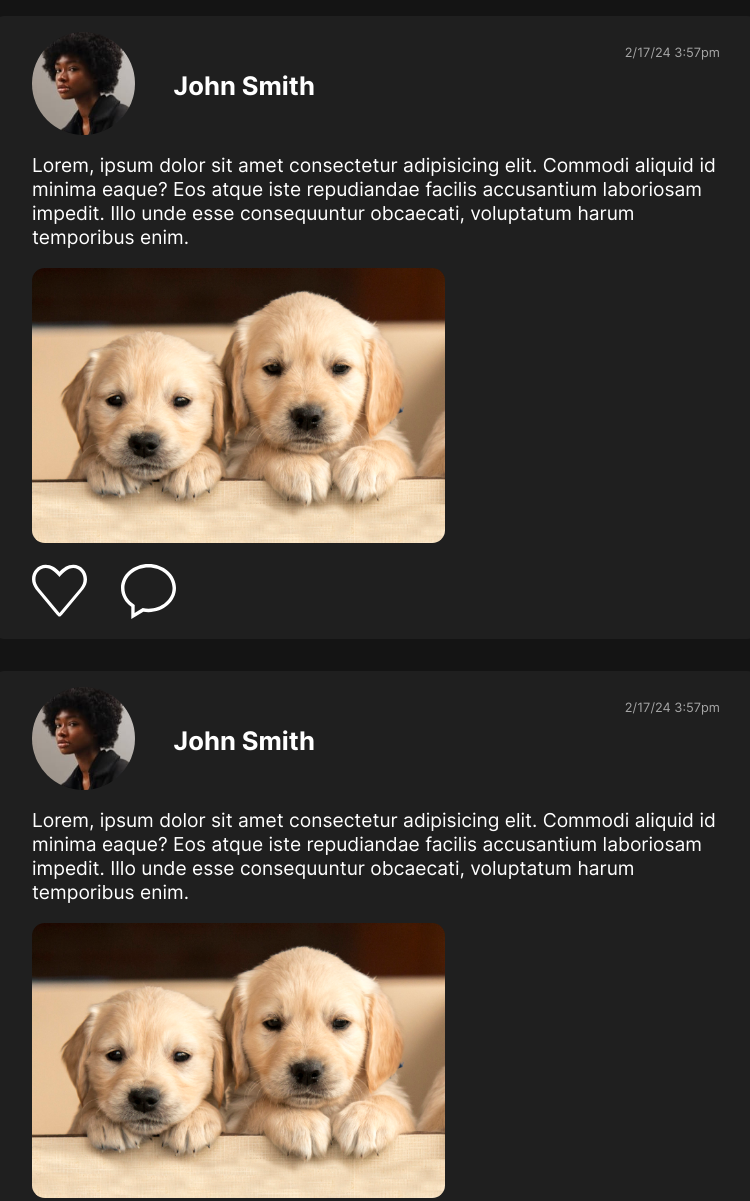
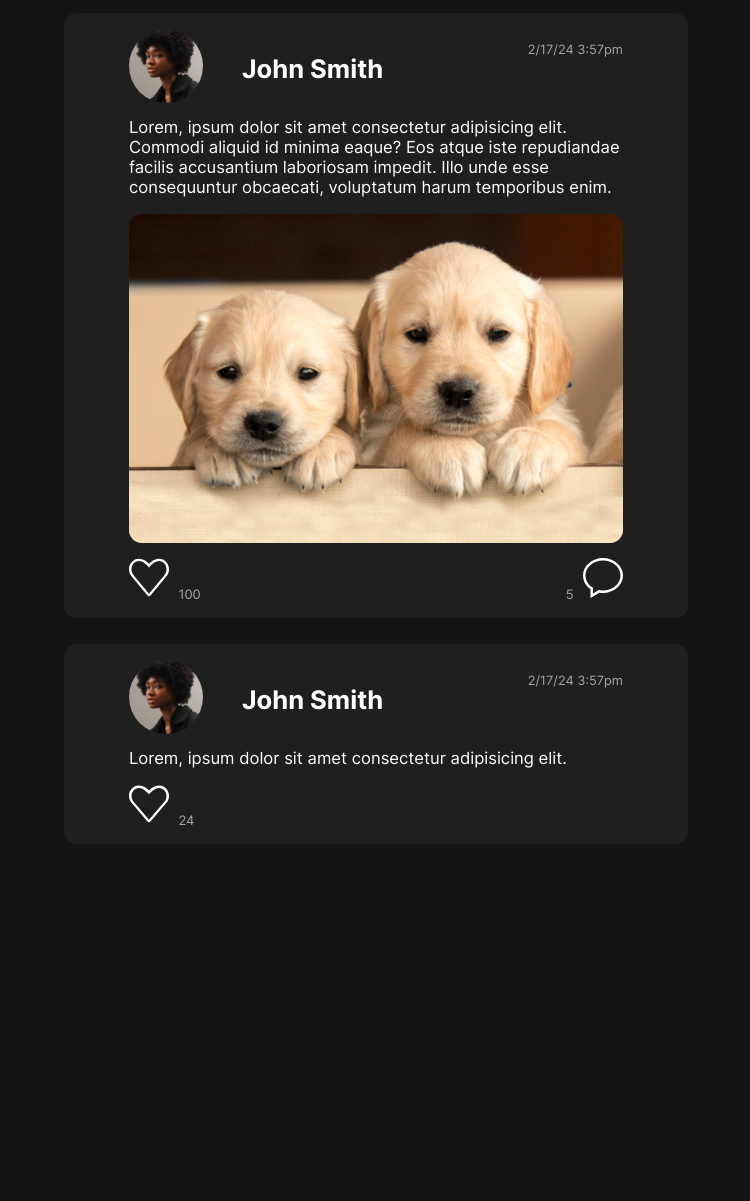
Before and after one commit to JonKnitt1205/hackathon-social-media, a plain HTML site: page index.html in a window 1280 px wide. Shown: the top 1201 px of the page, without its empty margins (264-1014 px from the left). After the commit the page ends 857 px from the top, so only its background shows below. Drawn offline with Linux system fonts and the light colour scheme.

Commit message:
added counters to likes and comments and made a comment type card

```diff
--- a/index.html
+++ b/index.html
@@ -18,8 +18,14 @@
         <p class="post-content">Lorem, ipsum dolor sit amet consectetur adipisicing elit. Commodi aliquid id minima eaque? Eos atque iste repudiandae facilis accusantium laboriosam impedit. Illo unde esse consequuntur obcaecati, voluptatum harum temporibus enim.</p>
         <div class="image-holder"><img class="post-image" src="./assets/dogs.jpg"></div>
         <div class="icon-banner">
-            <a href="index.html"><img class="heart-icon" src="./assets/icons/heart.svg" alt="Comments" onmouseover="hover(this);" onmouseout="unhover(this);"></a>
-            <a href="index.html"><img class="comment-icon" src="./assets/icons/comment.svg" alt="Comments" onmouseover="hover(this);" onmouseout="unhover(this);"></a>
+            <div>
+                <a href="index.html"><img class="heart-icon" src="./assets/icons/heart.svg" alt="Comments" onmouseover="hover(this);" onmouseout="unhover(this);"></a>
+                <p class="like-counter">100</p>
+            </div>
+            <div>
+                <p class="comment-counter">5</p>
+                <a href="index.html"><img class="comment-icon" src="./assets/icons/comment.svg" alt="Comments" onmouseover="hover(this);" onmouseout="unhover(this);"></a>
+            </div>
         </div>
     </div>
 
@@ -29,53 +35,12 @@
             <h1 class="user-name"><a href="index.html">John Smith</a></h1>
             <p class="post-time">2/17/24 3:57pm</p>
         </div>
-        <p class="post-content">Lorem, ipsum dolor sit amet consectetur adipisicing elit. Commodi aliquid id minima eaque? Eos atque iste repudiandae facilis accusantium laboriosam impedit. Illo unde esse consequuntur obcaecati, voluptatum harum temporibus enim.</p>
-        <div class="image-holder"><img class="post-image" src="./assets/dogs.jpg"></div>
+        <p class="post-content">Lorem, ipsum dolor sit amet consectetur adipisicing elit.</p>
         <div class="icon-banner">
-            <a href="index.html"><img class="heart-icon" src="./assets/icons/heart.svg" alt="Comments" onmouseover="hover(this);" onmouseout="unhover(this);"></a>
-            <a href="index.html"><img class="comment-icon" src="./assets/icons/comment.svg" alt="Comments" onmouseover="hover(this);" onmouseout="unhover(this);"></a>
-        </div>
-    </div>
-
-    <div class="user-post">
-        <div class="user-banner">
-            <a href="index.html" class="user-image-link"><img class="user-image" src="./assets/avatar-jessica.jpeg" alt="User Profile Image"></a>
-            <h1 class="user-name"><a href="index.html">John Smith</a></h1>
-            <p class="post-time">2/17/24 3:57pm</p>
-        </div>
-        <p class="post-content">Lorem, ipsum dolor sit amet consectetur adipisicing elit. Commodi aliquid id minima eaque? Eos atque iste repudiandae facilis accusantium laboriosam impedit. Illo unde esse consequuntur obcaecati, voluptatum harum temporibus enim.</p>
-        <div class="image-holder"><img class="post-image" src="./assets/dogs.jpg"></div>
-        <div class="icon-banner">
-            <a href="index.html"><img class="heart-icon" src="./assets/icons/heart.svg" alt="Comments" onmouseover="hover(this);" onmouseout="unhover(this);"></a>
-            <a href="index.html"><img class="comment-icon" src="./assets/icons/comment.svg" alt="Comments" onmouseover="hover(this);" onmouseout="unhover(this);"></a>
-        </div>
-    </div>
-
-    <div class="user-post">
-        <div class="user-banner">
-            <a href="index.html" class="user-image-link"><img class="user-image" src="./assets/avatar-jessica.jpeg" alt="User Profile Image"></a>
-            <h1 class="user-name"><a href="index.html">John Smith</a></h1>
-            <p class="post-time">2/17/24 3:57pm</p>
-        </div>
-        <p class="post-content">Lorem, ipsum dolor sit amet consectetur adipisicing elit. Commodi aliquid id minima eaque? Eos atque iste repudiandae facilis accusantium laboriosam impedit. Illo unde esse consequuntur obcaecati, voluptatum harum temporibus enim.</p>
-        <div class="image-holder"><img class="post-image" src="./assets/dogs.jpg"></div>
-        <div class="icon-banner">
-            <a href="index.html"><img class="heart-icon" src="./assets/icons/heart.svg" alt="Comments" onmouseover="hover(this);" onmouseout="unhover(this);"></a>
-            <a href="index.html"><img class="comment-icon" src="./assets/icons/comment.svg" alt="Comments" onmouseover="hover(this);" onmouseout="unhover(this);"></a>
-        </div>
-    </div>
-
-    <div class="user-post">
-        <div class="user-banner">
-            <a href="index.html" class="user-image-link"><img class="user-image" src="./assets/avatar-jessica.jpeg" alt="User Profile Image"></a>
-            <h1 class="user-name"><a href="index.html">John Smith</a></h1>
-            <p class="post-time">2/17/24 3:57pm</p>
-        </div>
-        <p class="post-content">Lorem, ipsum dolor sit amet consectetur adipisicing elit. Commodi aliquid id minima eaque? Eos atque iste repudiandae facilis accusantium laboriosam impedit. Illo unde esse consequuntur obcaecati, voluptatum harum temporibus enim.</p>
-        <div class="image-holder"><img class="post-image" src="./assets/dogs.jpg"></div>
-        <div class="icon-banner">
-            <a href="index.html"><img class="heart-icon" src="./assets/icons/heart.svg" alt="Comments" onmouseover="hover(this);" onmouseout="unhover(this);"></a>
-            <a href="index.html"><img class="comment-icon" src="./assets/icons/comment.svg" alt="Comments" onmouseover="hover(this);" onmouseout="unhover(this);"></a>
+            <div>
+                <a href="index.html"><img class="heart-icon" src="./assets/icons/heart.svg" alt="Comments" onmouseover="hover(this);" onmouseout="unhover(this);"></a>
+                <p class="like-counter">24</p>
+            </div>
         </div>
     </div>
 
--- a/styles.css
+++ b/styles.css
@@ -19,7 +19,7 @@ html {
 
 body {
     margin: 0;
-    width: min(85%, 800px);
+    width: min(85%, 650px);
     display: flex;
     flex-direction: column;
     align-items: center;
@@ -33,12 +33,12 @@ body {
     border-radius: 1vw;
     display: flex;
     flex-direction: column;
-    padding-inline: 5%;
-    padding-block: 2%;
+    padding-inline: 10%;
+    padding-block: 2.5%;
 }
 
 .user-banner {
-    display: inline-flex;
+    display: flex;
     justify-content: space-between;
 }
 
@@ -55,7 +55,7 @@ body {
     display: flex;
     align-items: center;
     font-size: max(2vw, 20px);
-    width: 60%;
+    width: 50%;
 }
 
 .user-name > * {
@@ -75,36 +75,51 @@ body {
 
 .image-holder {
     display: flex;
+    justify-content: center;
     width: 100%;
     margin-bottom: 3%;
 }
 
 .post-image {
-    width: 60%;
+    width: 100%;
     border-radius: 1vw;
 }
 
 .post-content {
     margin-top: 2%;
-    font-size: max(1.5vw, 15px);
+    font-size: max(1.3vw, 15px);
 }
 
 .icon-banner {
+    display: flex;
+    justify-content: space-between;
     width: 100%;
-    display: flex;
 }
 
 .icon-banner * {
     width: 100%;
-    margin-right: 5%;
+    margin-block: 0;
 }
 
-.icon-banner > * {
-    width: 8%;
+.icon-banner div{
+    width: 20%;
+    display: flex
 }
 
-.heart-icon:hover, .comment-icon:hover {
-    cursor: pointer;
+.icon-banner div p {
+    margin-inline: 10%;
+}
+
+.comment-counter, .like-counter {
+    display: flex;
+    justify-content: right;
+    align-items: end;
+    color: var(--grey-text-color);
+    font-size: max(1vw, 13px);
+}
+
+.like-counter {
+    justify-content: left;
 }
 
 .heart-icon {
```
